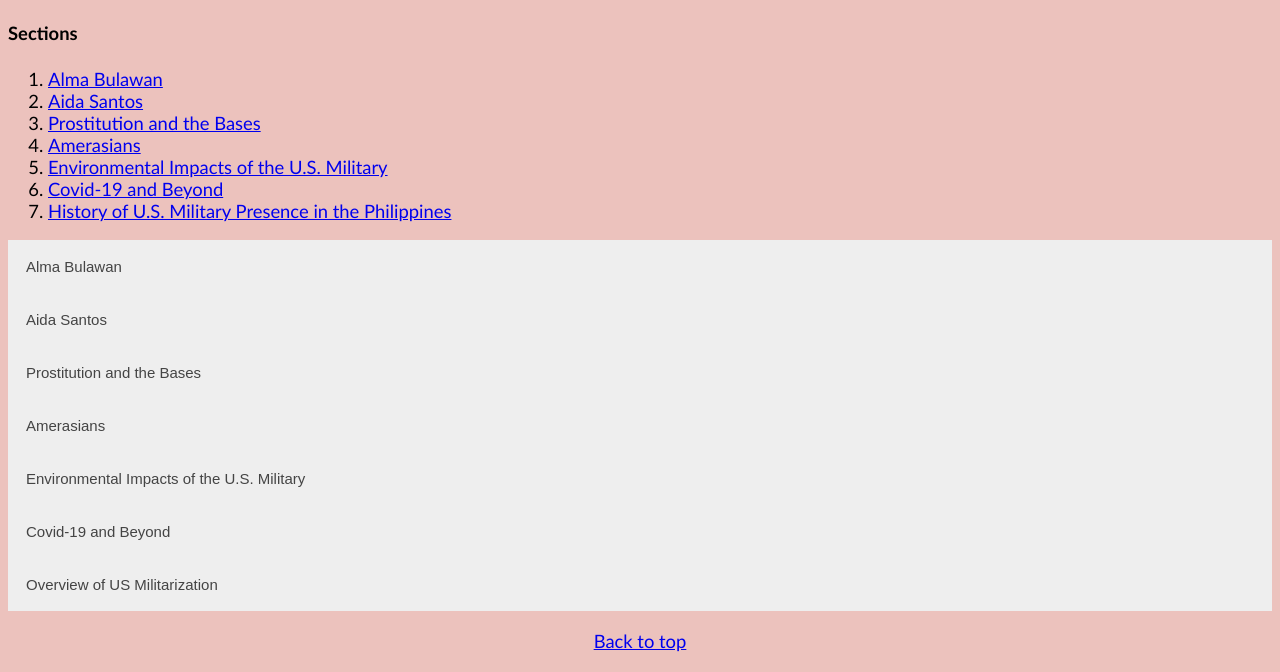
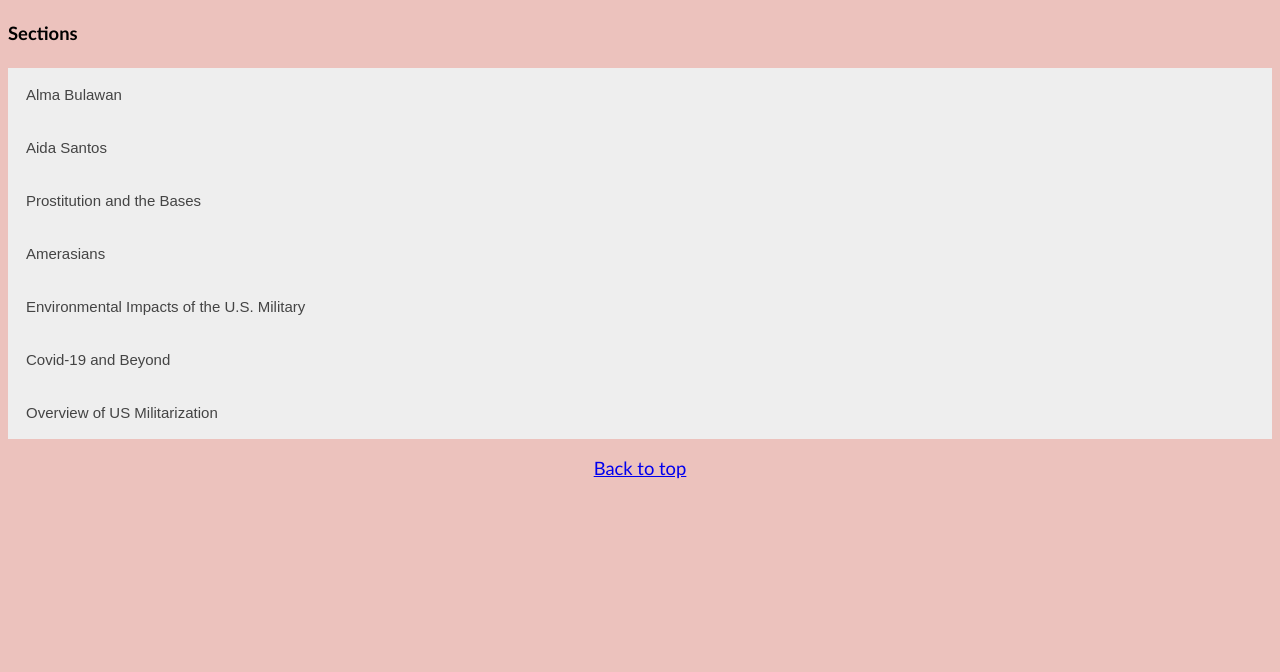
Before and after one commit to NSteckel/Behind-the-Activist, a plain HTML site: page Philippines.html in a window 1280 px wide. Shown: the part 271-943 px from the top of the page. After the commit the page ends 800 px from the top, so only its background shows below. Drawn offline with Linux system fonts and the light colour scheme.

Commit message:
Update Philippines.html

```diff
--- a/Philippines.html
+++ b/Philippines.html
@@ -25,8 +25,8 @@
             <h4 id="Sections">Sections</h4>
         </p>
 
-            <ol>
-                <!--Alma Bulawan and Aida Santos-->
+           <!-- <ol>
+
                 <li><a href="#AlmaB">Alma Bulawan</a></li>
                 <li><a href="#AidaS">Aida Santos</a></li>
                 <li><a href="#ProstB">Prostitution and the Bases</a></li>
@@ -34,7 +34,7 @@
                 <li><a href="#Enviro">Environmental Impacts of the U.S. Military</a></li>
                 <li><a href="#Covid">Covid-19 and Beyond</a></li>
                 <li><a href="#MilView">History of U.S. Military Presence in the Philippines</a></li>
-            </ol>
+            </ol> -->
 
         <button type="button" class="collapsible" id="AlmaB">Alma Bulawan</button>
             <div class="content">
```
